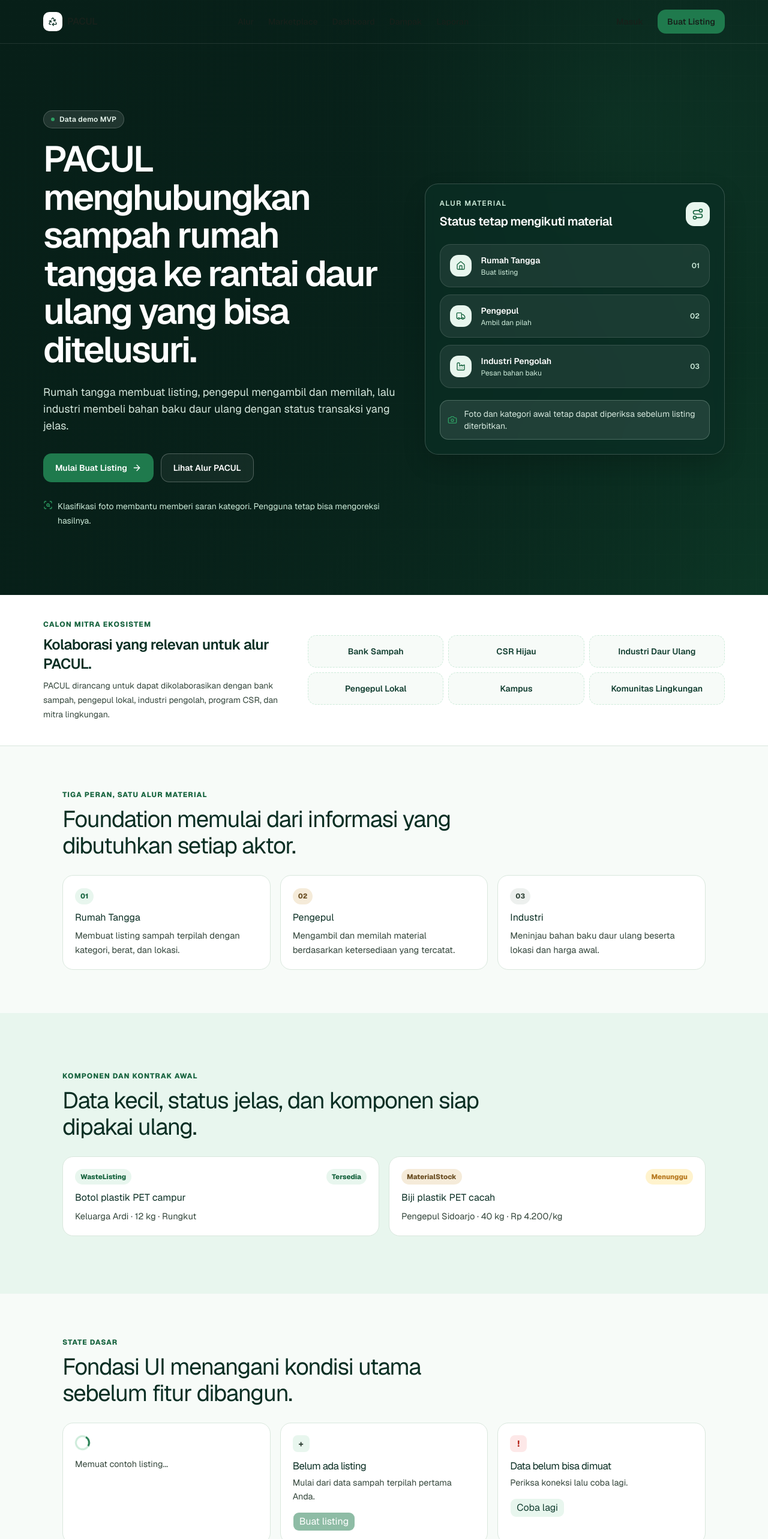
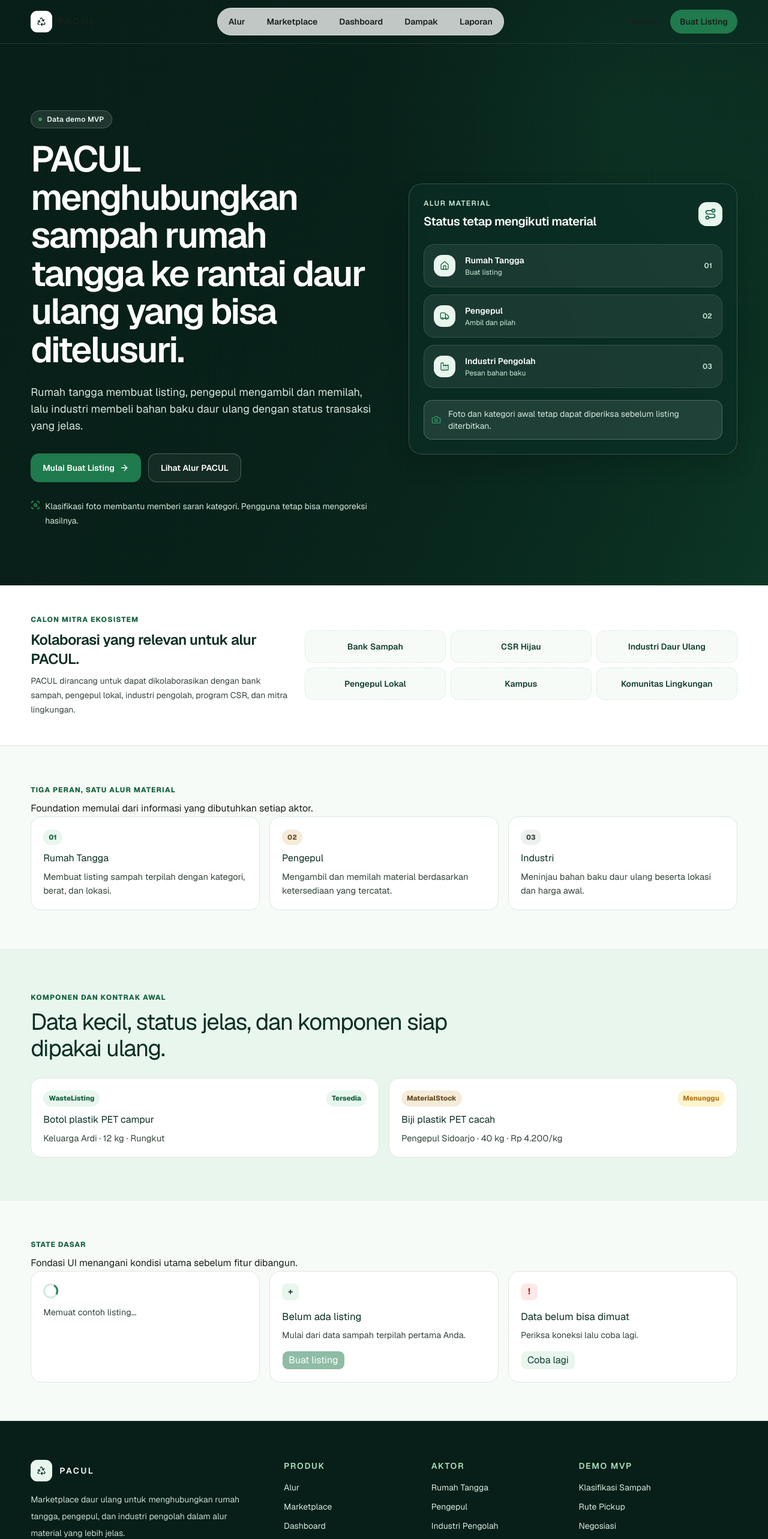
Before and after one commit to KurioSannn/PACUL, a Next.js app: page / in a window 1280 px wide. Shown: the top 2566 px of the page at 60% size. Built offline with nearby package versions, Linux system fonts and the light colour scheme.

Commit message:
fix(layout): refine pacul navbar footer and spacing

```diff
--- a/src/app/globals.css
+++ b/src/app/globals.css
@@ -111,6 +111,8 @@ button, input, select, textarea { font: inherit; }
 }
 
 .page-shell { margin: 0 auto; max-width: 1120px; padding: 24px; }
+.landing-shell { margin: 0 auto; max-width: 1360px; padding-inline: clamp(20px, 4vw, 64px); }
+.landing-section { padding-bottom: 64px; padding-top: 64px; }
 
 .site-header { background: var(--color-surface); border-bottom: 1px solid var(--color-line); }
 .site-navigation, .preview-topline, .detail-list div { align-items: center; display: flex; justify-content: space-between; }
--- a/src/app/page.tsx
+++ b/src/app/page.tsx
@@ -1,6 +1,7 @@
 import { Badge } from "@/components/ui/badge";
 import { EcosystemPartners } from "@/components/home/ecosystem-partners";
 import { PaculHero } from "@/components/home/pacul-hero";
+import { PublicFooter } from "@/components/layout/public-footer";
 import { PublicHeader } from "@/components/layout/public-header";
 import { Card } from "@/components/ui/card";
 import { EmptyState } from "@/components/ui/empty-state";
@@ -21,7 +22,7 @@ export default function HomePage() {
       <PaculHero />
       <EcosystemPartners />
 
-      <section className="page-shell section" id="alur" aria-labelledby="flow-title">
+      <section className="landing-shell landing-section" id="alur" aria-labelledby="flow-title">
         <p className="eyebrow">Tiga peran, satu alur material</p>
         <h2 id="flow-title">Foundation memulai dari informasi yang dibutuhkan setiap aktor.</h2>
         <div className="flow-grid">
@@ -32,7 +33,7 @@ export default function HomePage() {
       </section>
 
       <section className="foundation-section" id="foundation">
-        <div className="page-shell">
+        <div className="landing-shell">
           <p className="eyebrow">Komponen dan kontrak awal</p>
           <h2>Data kecil, status jelas, dan komponen siap dipakai ulang.</h2>
           <div className="foundation-grid">
@@ -50,7 +51,7 @@ export default function HomePage() {
         </div>
       </section>
 
-      <section className="page-shell section" aria-labelledby="states-title">
+      <section className="landing-shell landing-section" aria-labelledby="states-title">
         <p className="eyebrow">State dasar</p>
         <h2 id="states-title">Fondasi UI menangani kondisi utama sebelum fitur dibangun.</h2>
         <div className="state-grid">
@@ -59,6 +60,8 @@ export default function HomePage() {
           <ErrorState title="Data belum bisa dimuat" description="Periksa koneksi lalu coba lagi." />
         </div>
       </section>
+
+      <PublicFooter />
     </main>
   );
 }
--- a/src/components/home/ecosystem-partners.tsx
+++ b/src/components/home/ecosystem-partners.tsx
@@ -10,7 +10,7 @@ const partnerSlots = [
 export function EcosystemPartners() {
   return (
     <section className="border-b border-[var(--color-line)] bg-white" aria-labelledby="ecosystem-title">
-      <div className="mx-auto max-w-[1200px] px-5 py-10 sm:px-6 lg:px-8">
+      <div className="landing-shell py-10 sm:py-12">
         <div className="grid gap-6 lg:grid-cols-[minmax(0,0.75fr)_minmax(0,1.25fr)] lg:items-center">
           <div>
             <p className="eyebrow">Calon Mitra Ekosistem</p>
--- a/src/components/home/pacul-hero.tsx
+++ b/src/components/home/pacul-hero.tsx
@@ -19,14 +19,14 @@ export function PaculHero() {
   const animationState = prefersReducedMotion ? undefined : "hidden";
 
   return (
-    <section id="utama" className="relative isolate overflow-hidden bg-[var(--color-forest-950)] pt-18 text-white">
+    <section id="utama" className="relative isolate overflow-hidden bg-[var(--color-forest-950)] pt-[88px] text-white">
       <VideoBackdrop
         srcWebm="/videos/pacul-hero.webm"
         srcMp4="/videos/pacul-hero.mp4"
         poster="/images/pacul-hero-poster.jpg"
         fallbackLabel="Latar hijau PACUL untuk alur daur ulang"
       />
-      <div className="relative mx-auto grid min-h-[43rem] max-w-[1200px] items-center gap-12 px-5 py-20 sm:px-6 lg:grid-cols-[1.08fr_0.92fr] lg:px-8 lg:py-28">
+      <div className="landing-shell relative grid min-h-[41rem] items-center gap-10 py-16 sm:py-18 lg:grid-cols-[1.03fr_0.97fr] lg:gap-12 lg:py-24">
         <motion.div variants={staggerContainer} initial={animationState} animate="visible" className="max-w-3xl">
           <motion.div variants={slideUp} className="mb-5 inline-flex items-center gap-2 rounded-full border border-white/20 bg-white/10 px-3 py-1.5 text-xs font-semibold tracking-wide text-[var(--color-mint-100)]">
             <span className="size-1.5 rounded-full bg-[var(--color-leaf-500)]" aria-hidden="true" />
--- /dev/null
+++ b/src/components/layout/public-footer.tsx
@@ -0,0 +1,90 @@
+import Link from "next/link";
+import { Recycle } from "lucide-react";
+
+import { routes } from "@/lib/routes";
+
+const productLinks = [
+  { href: "#alur", label: "Alur" },
+  { href: routes.marketplaceWaste, label: "Marketplace" },
+  { href: routes.dashboard, label: "Dashboard" },
+  { href: routes.reports, label: "Laporan" },
+];
+
+const actorLinks = [
+  { href: routes.home, label: "Rumah Tangga" },
+  { href: routes.collectorPickups, label: "Pengepul" },
+  { href: routes.dashboardIndustry, label: "Industri Pengolah" },
+];
+
+const demoLinks = [
+  { href: routes.classificationDemo, label: "Klasifikasi Sampah" },
+  { href: routes.pickupRoutes, label: "Rute Pickup" },
+  { href: routes.negotiations, label: "Negosiasi" },
+  { href: routes.traceability("demo-material"), label: "Traceability" },
+];
+
+export function PublicFooter() {
+  return (
+    <footer className="border-t border-[rgba(233,240,235,0.14)] bg-[var(--color-forest-950)] text-white">
+      <div className="landing-shell py-14 sm:py-16">
+        <div className="grid gap-10 lg:grid-cols-[1.3fr_0.7fr_0.7fr_0.9fr]">
+          <div className="max-w-md">
+            <Link href={routes.home} className="inline-flex items-center gap-3 font-semibold tracking-tight">
+              <span className="grid size-9 place-items-center rounded-[11px] bg-[var(--color-mint-100)] text-[var(--color-forest-900)]">
+                <Recycle className="size-4" aria-hidden="true" />
+              </span>
+              <span className="text-sm tracking-[0.18em]">PACUL</span>
+            </Link>
+            <p className="mt-4 text-sm leading-7 text-[#c8dbd1]">
+              Marketplace daur ulang untuk menghubungkan rumah tangga, pengepul, dan industri pengolah dalam alur material yang lebih jelas.
+            </p>
+          </div>
+
+          <div>
+            <h2 className="text-sm font-semibold tracking-[0.12em] text-[#a9dfbd] uppercase">Produk</h2>
+            <ul className="mt-4 grid gap-3 text-sm text-[#d8e9df]">
+              {productLinks.map((item) => (
+                <li key={item.label}>
+                  <Link className="transition-colors hover:text-white" href={item.href}>
+                    {item.label}
+                  </Link>
+                </li>
+              ))}
+            </ul>
+          </div>
+
+          <div>
+            <h2 className="text-sm font-semibold tracking-[0.12em] text-[#a9dfbd] uppercase">Aktor</h2>
+            <ul className="mt-4 grid gap-3 text-sm text-[#d8e9df]">
+              {actorLinks.map((item) => (
+                <li key={item.label}>
+                  <Link className="transition-colors hover:text-white" href={item.href}>
+                    {item.label}
+                  </Link>
+                </li>
+              ))}
+            </ul>
+          </div>
+
+          <div>
+            <h2 className="text-sm font-semibold tracking-[0.12em] text-[#a9dfbd] uppercase">Demo MVP</h2>
+            <ul className="mt-4 grid gap-3 text-sm text-[#d8e9df]">
+              {demoLinks.map((item) => (
+                <li key={item.label}>
+                  <Link className="transition-colors hover:text-white" href={item.href}>
+                    {item.label}
+                  </Link>
+                </li>
+              ))}
+            </ul>
+          </div>
+        </div>
+
+        <div className="mt-10 border-t border-[rgba(233,240,235,0.14)] pt-5 text-xs leading-6 text-[#a8bdaf]">
+          <p>Data demo MVP. Fitur produksi backend, autentikasi, AI, dan transaksi masih dalam tahap integrasi.</p>
+          <p className="mt-1">© 2026 PACUL.</p>
+        </div>
+      </div>
+    </footer>
+  );
+}
--- a/src/components/layout/public-header.tsx
+++ b/src/components/layout/public-header.tsx
@@ -35,39 +35,51 @@ export function PublicHeader() {
   return (
     <motion.header
       className={cn(
-        "fixed inset-x-0 top-0 z-50 border-b transition-[border-color,backdrop-filter]",
-        isScrolled ? "border-[var(--color-line)] bg-white/94 shadow-sm backdrop-blur-md" : "border-white/10 bg-transparent",
+        "fixed inset-x-0 top-0 z-50 border-b transition-[border-color,background-color,backdrop-filter]",
+        isScrolled ? "border-[var(--color-line)] bg-[rgba(251,253,251,0.94)] backdrop-blur-md" : "border-white/10 bg-transparent",
       )}
       animate={prefersReducedMotion ? undefined : { y: 0 }}
       transition={gentleTransition}
     >
-      <div className="mx-auto flex h-18 max-w-[1200px] items-center justify-between px-5 sm:px-6 lg:px-8">
-        <Link href={routes.home} className={cn("inline-flex items-center gap-2 font-semibold tracking-tight", textColor)}>
-          <span className={cn("grid size-8 place-items-center rounded-[10px]", isScrolled ? "bg-[var(--color-forest-900)] text-white" : "bg-white text-[var(--color-forest-900)]")}>
+      <div className="landing-shell flex h-[72px] items-center justify-between gap-3">
+        <Link href={routes.home} className={cn("inline-flex items-center gap-2 font-semibold tracking-tight transition-colors", textColor)}>
+          <span className={cn("grid size-9 place-items-center rounded-[11px]", isScrolled ? "bg-[var(--color-forest-900)] text-white" : "bg-white text-[var(--color-forest-900)]")}>
             <Recycle className="size-4" aria-hidden="true" />
           </span>
-          PACUL
+          <span className="text-sm tracking-[0.18em] sm:text-base">PACUL</span>
         </Link>
 
-        <nav className="hidden items-center gap-6 md:flex" aria-label="Navigasi publik">
+        <nav className="hidden items-center gap-2 rounded-full border border-[var(--color-line)] bg-white/75 p-1 lg:flex" aria-label="Navigasi publik">
           {navigationItems.map((item) => (
-            <Link key={item.href} href={item.href} className={cn("text-sm font-medium transition-colors hover:text-[var(--color-leaf-500)]", textColor)}>
+            <Link
+              key={item.href}
+              href={item.href}
+              className={cn(
+                "rounded-full px-3.5 py-2 text-sm font-semibold transition-colors hover:bg-[var(--color-mint-100)] hover:text-[var(--color-forest-900)]",
+                textColor,
+              )}
+            >
               {item.label}
             </Link>
           ))}
         </nav>
 
-        <div className="hidden items-center gap-3 md:flex">
-          <Link href={routes.authLogin} className={cn("rounded-xl px-3 py-2 text-sm font-semibold transition-colors hover:text-[var(--color-leaf-500)]", textColor)}>
+        <div className="hidden items-center gap-2 md:flex">
+          <Link href={routes.authLogin} className={cn("rounded-full px-3 py-2 text-sm font-semibold transition-colors hover:bg-white/60 hover:text-[var(--color-leaf-600)]", textColor)}>
             Masuk
           </Link>
-          <Link href={routes.listingsNew} className="rounded-xl bg-[var(--color-leaf-600)] px-4 py-2.5 text-sm font-semibold text-white transition-colors hover:bg-[var(--color-leaf-700)]">
+          <Link href={routes.listingsNew} className="rounded-full bg-[var(--color-leaf-600)] px-4 py-2.5 text-sm font-semibold text-white transition-colors hover:bg-[var(--color-leaf-700)]">
             Buat Listing
           </Link>
         </div>
 
+        <div className="flex items-center gap-2 md:hidden">
+          <Link href={routes.listingsNew} className="rounded-full bg-[var(--color-leaf-600)] px-3.5 py-2 text-sm font-semibold text-white transition-colors hover:bg-[var(--color-leaf-700)]">
+            Buat Listing
+          </Link>
+
           <Sheet>
-          <SheetTrigger className={cn("grid size-10 place-items-center rounded-xl border transition-colors md:hidden", isScrolled ? "border-[var(--color-line)] bg-white" : "border-white/20 bg-white/10 text-white")} aria-label="Buka navigasi">
+            <SheetTrigger className={cn("grid size-10 place-items-center rounded-full border transition-colors", isScrolled ? "border-[var(--color-line)] bg-white text-[var(--color-forest-900)]" : "border-white/20 bg-white/10 text-white")} aria-label="Buka navigasi">
               <Menu className="size-5" aria-hidden="true" />
             </SheetTrigger>
             <SheetContent side="right" className="w-[min(86vw,22rem)] border-[var(--color-line)] bg-white p-0">
@@ -93,6 +105,7 @@ export function PublicHeader() {
             </SheetContent>
           </Sheet>
         </div>
+      </div>
     </motion.header>
   );
 }
```
Lines whose indentation alone changed are shown as unchanged.
